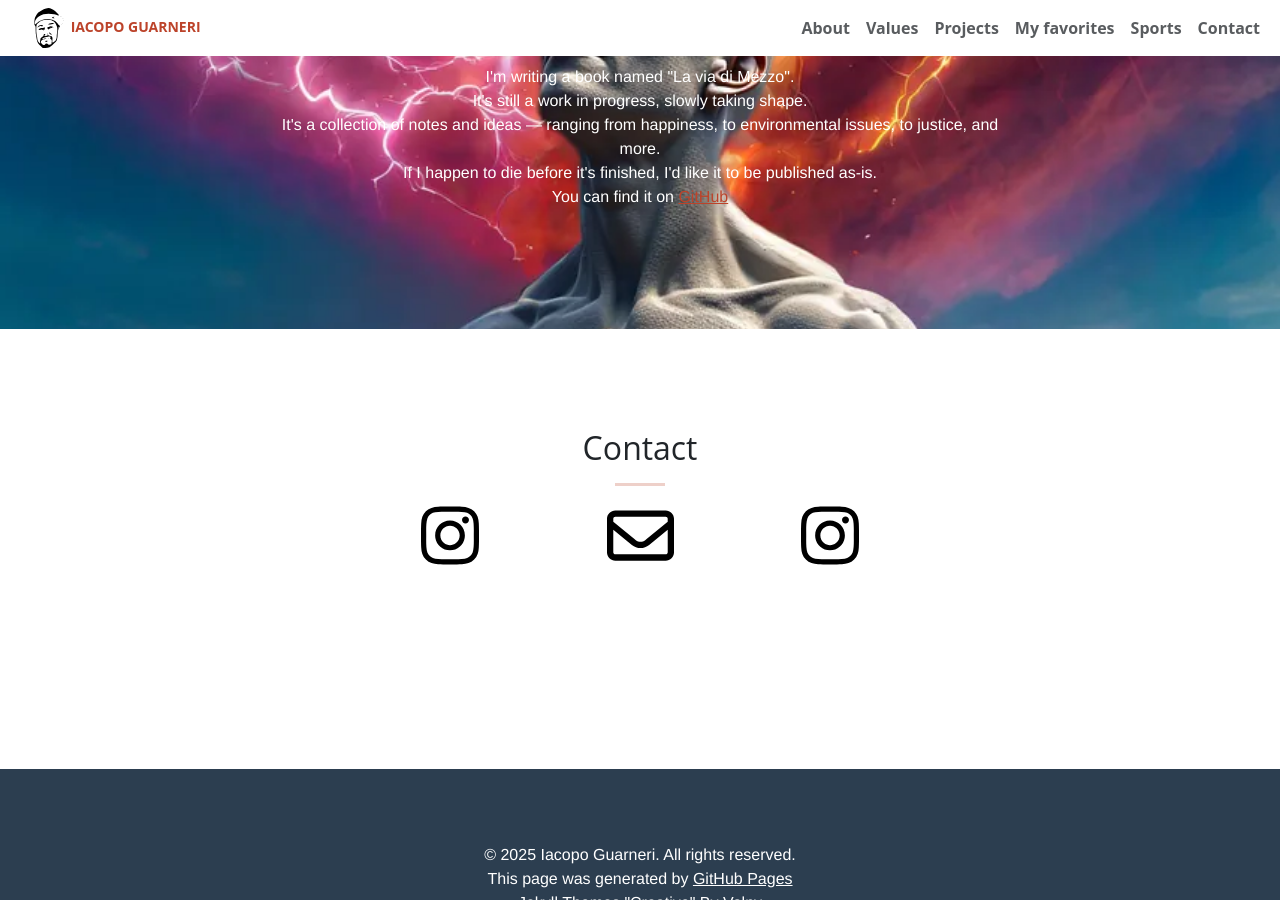
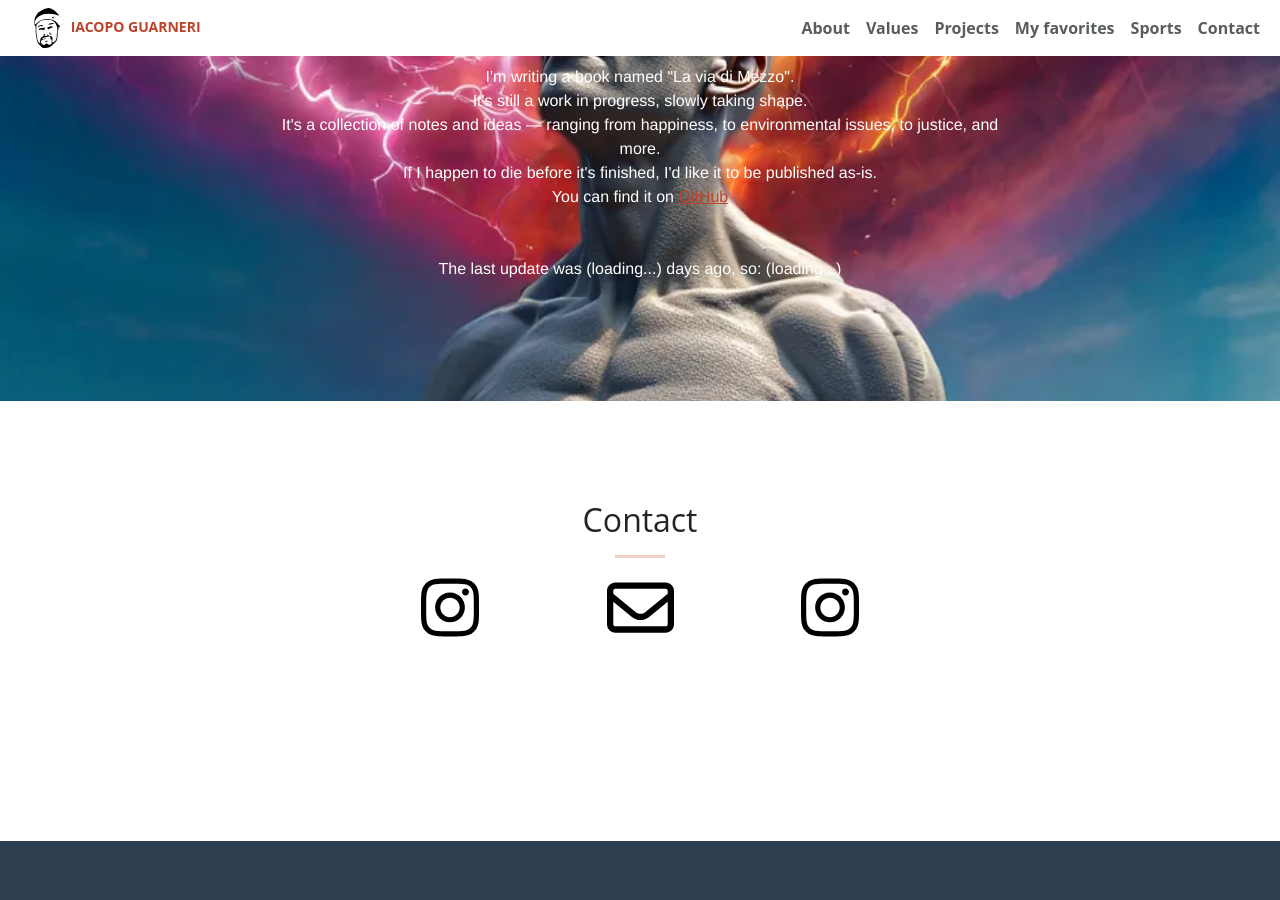
Before and after one commit to iacoposk8/iacoposk8.github.io, a Jekyll site: the page built from index.html, in a window 1280 px wide and 900 px high, scrolled down 3526 px. Built offline with Jekyll 4.4.1, drawn with Linux system fonts in a browser that asks for light colours; some of the changed lines change nothing that is shown.

Commit message:
Update book.html

```diff
--- a/_includes/book.html
+++ b/_includes/book.html
@@ -8,15 +8,36 @@
 It's still a work in progress, slowly taking shape.<br />
 It's a collection of notes and ideas — ranging from happiness, to environmental issues, to justice, and more.<br />
 If I happen to die before it's finished, I'd like it to be published as-is.<br />
-You can find it on <a href="https://github.com/iacoposk8/ViaDiMezzo" target="_blank">GitHub</a>
+You can find it on <a href="https://github.com/iacoposk8/ViaDiMezzo" target="_blank">GitHub</a><br /><br /><br />
 
-                    <!--The last update was X days ago, so:
-
-                    If it's recent, I'm (probably) still alive 🫀
-
-                    If it's been a while... who knows. Maybe it's time to publish it.-->
+                    The last update was <span id="book_days">(loading...)</span> days ago, so: <span id="book_actions">(loading...)</span>
                 </p>
             </div>
         </div>
     </div>
+
+    <script>
+        const owner = "iacoposk8";
+        const repo = "ViaDiMezzo";
+
+        fetch(`https://api.github.com/repos/${owner}/${repo}/commits`)
+          .then(response => response.json())
+          .then(commits => {
+            const latestCommit = commits[0];
+            const commitDate = new Date(latestCommit.commit.author.date);
+            const now = new Date();
+
+            const diffInMs = now - commitDate;
+            const diffInDays = Math.floor(diffInMs / (1000 * 60 * 60 * 24));
+
+            document.getElementById("book_days").textContent = diffInDays;
+
+            if(diffInDays > 60 * 6){
+                document.getElementById("book_days").textContent = "who knows. Maybe it's time to publish it";
+            } else {
+                document.getElementById("book_days").textContent = "I'm (probably) still alive";
+            }
+          })
+          .catch(error => console.error("Errore:", error));
+    </script>
 </section>
```
